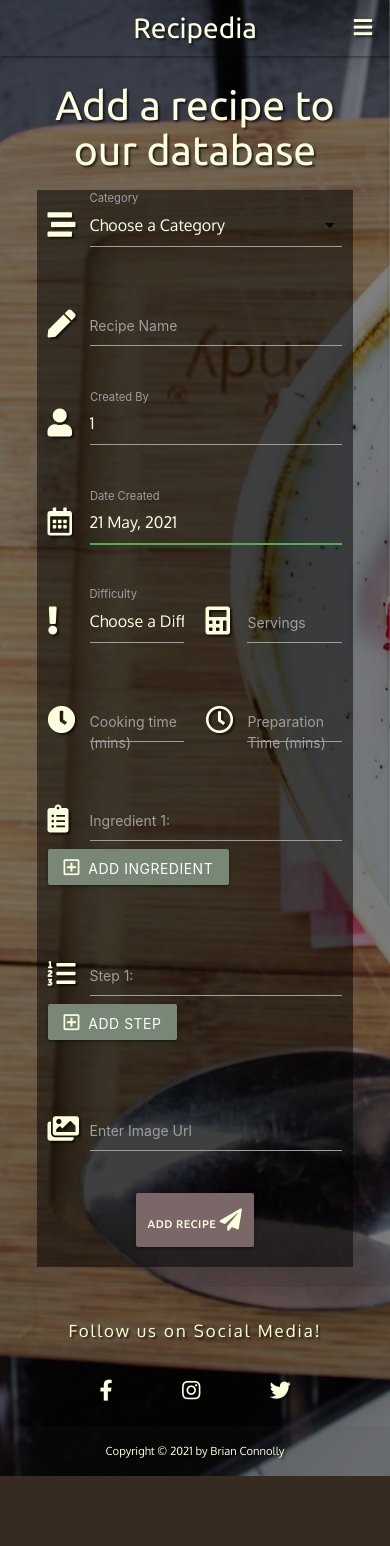
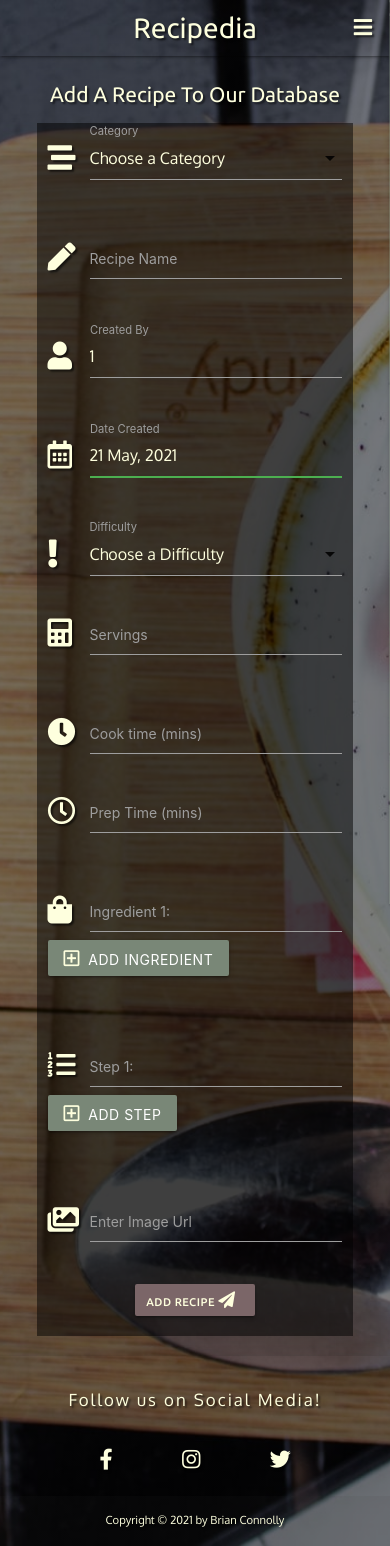
Before and after one commit to Brianconn71/ms3-recipedia, a Flask app: page /add_recipe in a window 390 px wide. Before the commit the page ends 1476 px from the top, so only its background shows below. Run offline with Flask 2, Linux system fonts and the light colour scheme; the visitor is signed in with stand-in values (Sample User, id 1); a database or web service that is not in the repository returns one stand-in record (values such as "Sample title"); some libraries are stand-ins or nearby versions.

Commit message:
edit: add recipe page is  now mobile responsive

```diff
--- a/static/css/style.css
+++ b/static/css/style.css
@@ -429,7 +429,7 @@ ul>li.list-decoration{
 #product-title{
     padding: 0.8rem 0;
     font-weight: bold;
-    font-size: 1.1rem;
+    font-size: 1rem;
     text-transform: capitalize;
     height: 5rem;
     width: 100%;
--- a/templates/add_recipe.html
+++ b/templates/add_recipe.html
@@ -1,7 +1,7 @@
 {% extends "base.html" %}
 {% block content %}
 
-    <h3 class="recipedia-text shadow-text center-align">Add a recipe to our database</h3>
+    <h3 class="recipedia-text shadow-text center-align search-heading">Add a recipe to our database</h3>
 
     <section class="container add-recipe-container">
         <div class="row">
@@ -21,7 +21,7 @@
                 <div class="row">
                     <div class="input-field col s12">
                         <i class="fas fa-pen prefix shadow-text recipedia-text"></i>
-                        <input id="recipe_name" name="recipe_name" minlength="3" maxlength="60"
+                        <input id="recipe_name" name="recipe_name" minlength="3" maxlength="50"
                         type="text" class="validate" required>
                         <label for="recipe_name">Recipe Name</label>
                     </div>
@@ -42,7 +42,7 @@
                     </div>
                 </div>
                 <div class="row">
-                    <div class="input-field col s6">
+                    <div class="input-field col s12">
                         <i class="fas fa-exclamation prefix shadow-text recipedia-text"></i>
                         <select name="difficulty" id="difficulty" required>
                             <option value="" disabled selected>Choose a Difficulty</option>
@@ -52,28 +52,28 @@
                         </select>
                         <label for="difficulty">Difficulty</label>
                     </div>
-                    <div class="input-field col s6">
+                    <div class="input-field col s12">
                         <i class="fas fa-calculator prefix shadow-text recipedia-text"></i>
                         <input id="servings" name="servings" type="number" class="validate" required>
                         <label for="servings">Servings</label>
                     </div>
                 </div>
                 <div class="row">
-                    <div class="input-field col s6">
+                    <div class="input-field col s12">
                         <i class="fas fa-clock prefix shadow-text recipedia-text"></i>
                         <input id="cook_time" name="cook_time" type="number" class="validate" required>
-                        <label for="cook_time">Cooking time (mins)</label>
+                        <label for="cook_time">Cook time (mins)</label>
                     </div>
-                    <div class="input-field col s6">
+                    <div class="input-field col s12">
                         <i class="far fa-clock prefix shadow-text recipedia-text"></i>
                         <input id="prep_time" name="prep_time" type="number" class="validate" required>
-                        <label for="prep_time">Preparation Time (mins)</label>
+                        <label for="prep_time">Prep Time (mins)</label>
                     </div>
                 </div>
                 <div class="row">
                     <div class="input-field col s12">
-                        <i class="fas fa-clipboard-list prefix shadow-text recipedia-text"></i>
-                        <input id="ingredients" name="ingredients" minlength="2" maxlength="60"
+                        <i class="fas fa-shopping-bag prefix shadow-text recipedia-text"></i>
+                        <input id="ingredients" name="ingredients" minlength="2" maxlength="50"
                         type="text" class="validate" required>
                         <label for="ingredients">Ingredient 1:</label>
                         <a type="button" class="btn add-ingredient-btn add_ingredient"><i class="far fa-plus-square submit-icon"></i>Add Ingredient</a>
@@ -103,8 +103,8 @@
                 </div>
                 <div class="row">
                     <div class="col s12 center-align">
-                        <button class="btn-large waves-effect waves-light submit-btn" type="submit">Add Recipe
-                        <i class="fas fa-paper-plane"></i>
+                        <button class="btn-small waves-effect waves-light submit-btn" type="submit">Add Recipe
+                        <i class="fas fa-paper-plane submit-icon"></i>
                         </button>
                     </div>
                 </div>
--- a/templates/edit_recipe.html
+++ b/templates/edit_recipe.html
@@ -87,7 +87,7 @@
                 {% for ing in recipe.ingredients|list %}
                     <div class="row">
                         <div class="input-field col s12">
-                            <i class="fas fa-clipboard-list prefix shadow-text recipedia-text"></i>
+                            <i class="fas fa-shopping-bag prefix shadow-text recipedia-text"></i>
                             <input id="ingredients" name="ingredients" minlength="2" maxlength="60"
                             type="text" value="{{ ing }}" class="validate" required>
                             <!-- got help with numbering my ingredients in the loop here: https://stackoverflow.com/questions/20233721/how-do-you-index-on-a-jinja-template -->
--- a/templates/products.html
+++ b/templates/products.html
@@ -30,7 +30,7 @@
          {% for product in products %}
             <div class="col s12 m6">
                 <div class="card recipedia-cards recipedia-text shadow-text center-align">
-                    <div class="card-content white-text">
+                    <div class="card-content white-text remove-padding">
                         <div class="card-image">
                             <img src="{{ product.product_img }}" alt="an image of {{product.product_name}}">
                         </div>
```
